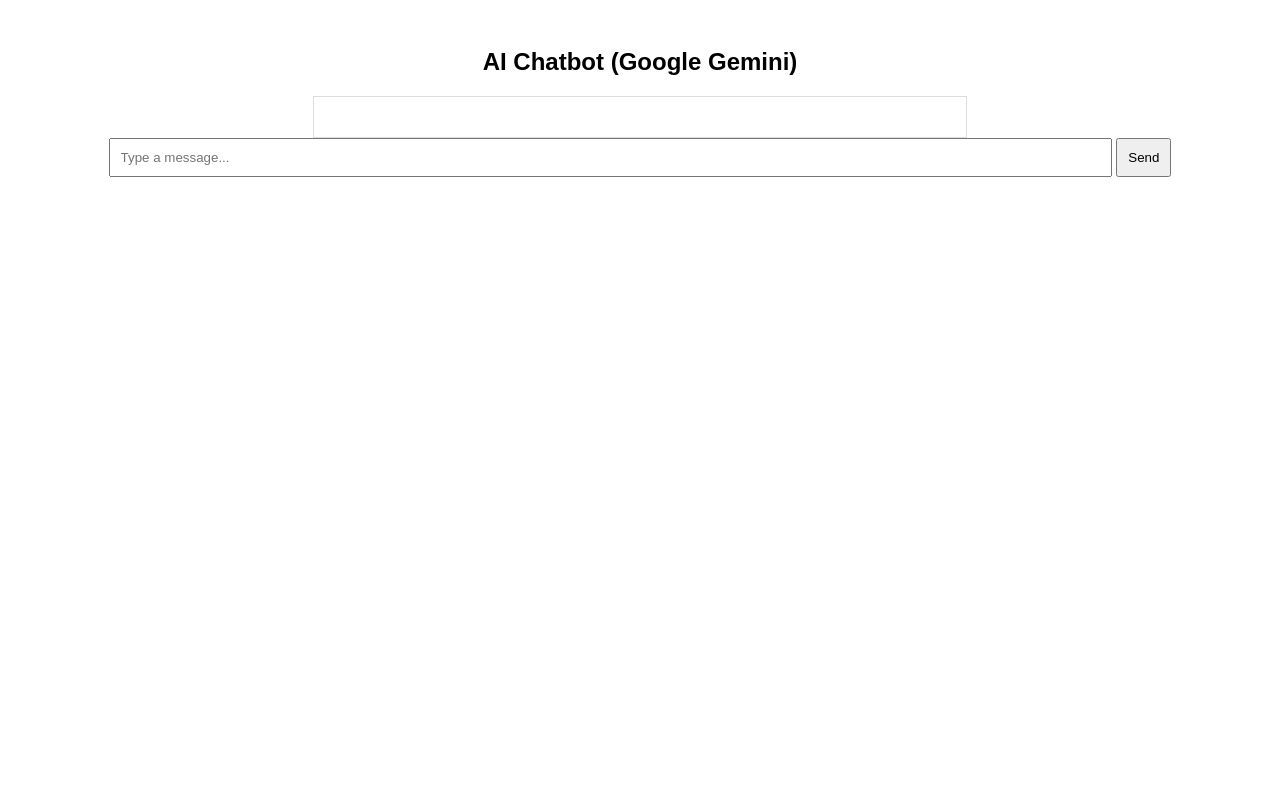
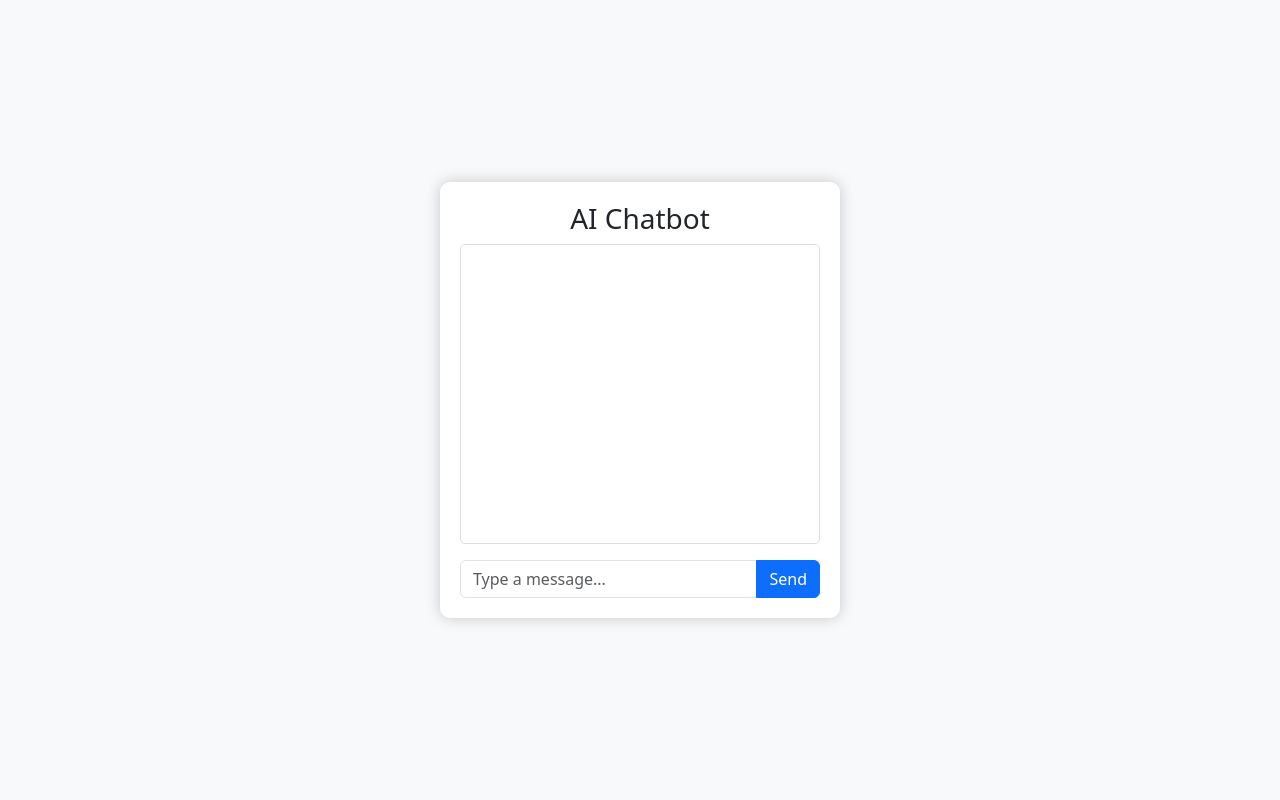
Before and after one commit to calalma/chatbot_project, a Flask app: page / in a window 1280 px wide. Run offline with Flask 3, Linux system fonts and the light colour scheme.

Commit message:
Update index.html

```diff
--- a/templates/index.html
+++ b/templates/index.html
@@ -4,34 +4,76 @@
     <meta charset="UTF-8">
     <meta name="viewport" content="width=device-width, initial-scale=1.0">
     <title>AI Chatbot</title>
+    <link rel="stylesheet" href="https://cdn.jsdelivr.net/npm/bootstrap@5.3.0/dist/css/bootstrap.min.css">
     <style>
-        body { font-family: Arial, sans-serif; text-align: center; padding: 20px; }
-        #chatbox { width: 50%; margin: 0 auto; padding: 20px; border: 1px solid #ddd; }
-        .message { text-align: left; margin-bottom: 10px; }
-        .bot { color: blue; }
-        .user { color: green; text-align: right; }
-        input { width: 80%; padding: 10px; }
-        button { padding: 10px; }
+        body {
+            background-color: #f8f9fa;
+            display: flex;
+            justify-content: center;
+            align-items: center;
+            height: 100vh;
+        }
+        .chat-container {
+            width: 400px;
+            max-width: 100%;
+            background: white;
+            padding: 20px;
+            border-radius: 10px;
+            box-shadow: 0px 0px 15px rgba(0, 0, 0, 0.2);
+        }
+        .chat-box {
+            height: 300px;
+            overflow-y: auto;
+            border: 1px solid #ddd;
+            padding: 10px;
+            border-radius: 5px;
+            background-color: #fff;
+        }
+        .user-message {
+            text-align: right;
+            color: blue;
+        }
+        .bot-message {
+            text-align: left;
+            color: green;
+        }
     </style>
 </head>
 <body>
-    <h2>AI Chatbot (Google Gemini)</h2>
-    <div id="chatbox"></div>
-    <input id="userInput" type="text" placeholder="Type a message..." />
-    <button onclick="sendMessage()">Send</button>
+
+<div class="chat-container">
+    <h3 class="text-center">AI Chatbot</h3>
+    <div class="chat-box" id="chatbox"></div>
+    <div class="input-group mt-3">
+        <input id="userInput" type="text" class="form-control" placeholder="Type a message..." onkeypress="handleKeyPress(event)">
+        <button class="btn btn-primary" onclick="sendMessage()">Send</button>
+    </div>
+</div>
 
 <script>
     function sendMessage() {
         var userInput = document.getElementById("userInput").value;
-            document.getElementById("chatbox").innerHTML += "<div class='message user'><b>You:</b> " + userInput + "</div>";
-            document.getElementById("userInput").value = "";
+        if (userInput.trim() === "") return;
+
+        var chatbox = document.getElementById("chatbox");
+        chatbox.innerHTML += "<p class='user-message'><strong>You:</strong> " + userInput + "</p>";
 
         fetch("/get?msg=" + userInput)
             .then(response => response.text())
             .then(data => {
-                    document.getElementById("chatbox").innerHTML += "<div class='message bot'><b>Bot:</b> " + data + "</div>";
+                chatbox.innerHTML += "<p class='bot-message'><strong>Bot:</strong> " + data + "</p>";
+                chatbox.scrollTop = chatbox.scrollHeight;
             });
+
+        document.getElementById("userInput").value = "";
+    }
+
+    function handleKeyPress(event) {
+        if (event.key === "Enter") {
+            sendMessage();
+        }
     }
 </script>
+
 </body>
 </html>
```
Lines whose indentation alone changed are shown as unchanged.
